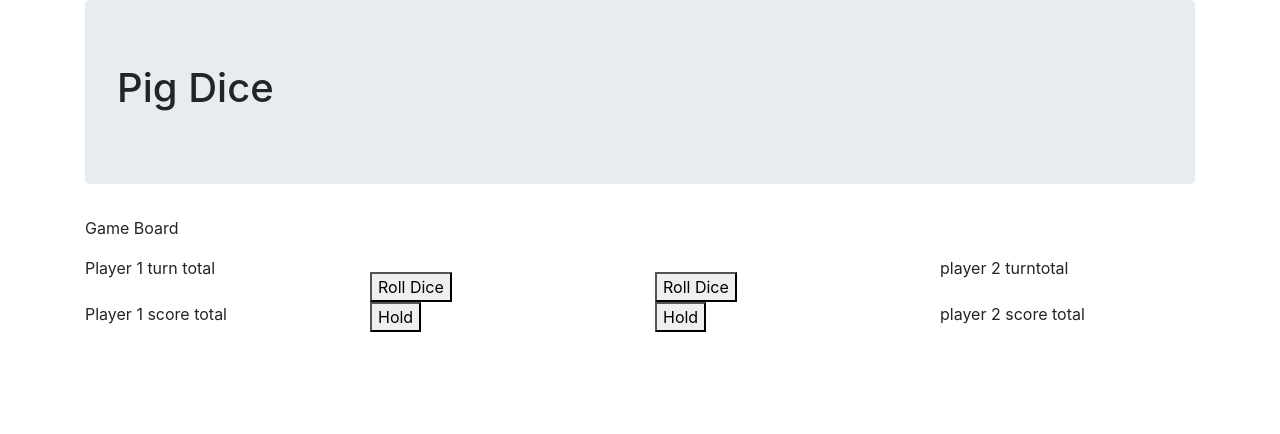
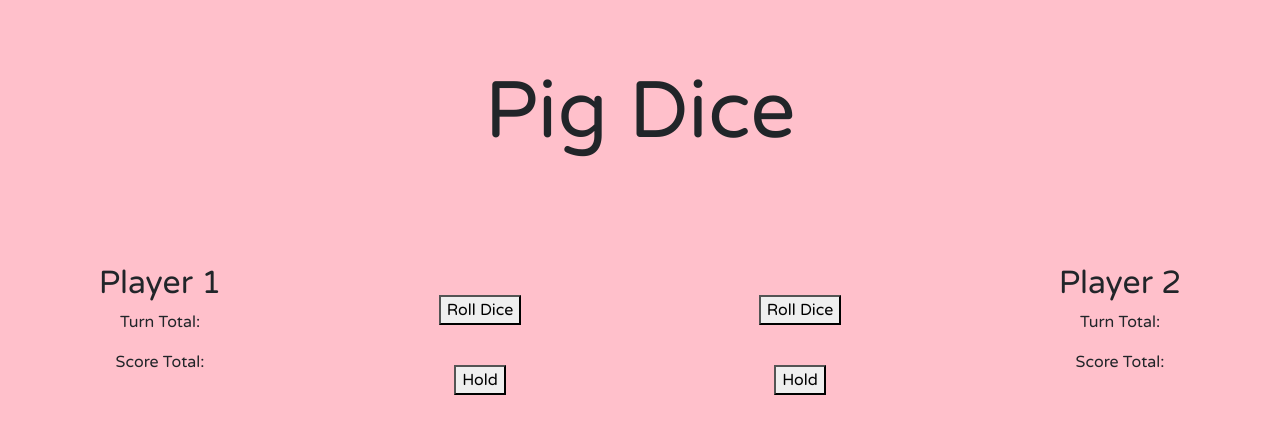
Before and after one commit to kaila-spraguemcrae/PigDice, a plain HTML site: page index.html in a window 1280 px wide. Both pictures are taken after a click on the button "Play Game!". Drawn offline with Linux system fonts and the light colour scheme.

Commit message:
add styles
Co-authored-by: Kaila Sprague McRae <kaila.sprague@icloud.com>

```diff
--- a/css/styles.css
+++ b/css/styles.css
@@ -1,3 +1,35 @@
 .game-board {
   display: none;
 }
+.container-fluid{
+  width: 100%;
+}
+
+body {
+  font-family: 'Varela Round', sans-serif;
+  text-align: center;
+  background-color: pink;
+
+}
+.jumbotron {
+  background-color: rgba(0, 0, 0, 0);
+}
+.jumbotron h1{
+  font-size: 80px;
+  text-align: center;
+}
+
+#placeholder1 {
+  font-size: 80px;
+}
+
+#placeholder2 {
+  font-size: 80px;
+}
+
+button {
+  margin: 5%;
+}
+.rules {
+  text-align: left;
+}
--- a/index.html
+++ b/index.html
@@ -4,17 +4,19 @@
 <head>
   <link href="css/bootstrap.css" rel="stylesheet" type="text/css">
   <link href="css/styles.css" rel="stylesheet" type="text/css">
+  <link href="https://fonts.googleapis.com/css2?family=Varela+Round&display=swap" rel="stylesheet">
   <script src="js/jquery-3.5.1.js"></script>
   <script src="js/scripts.js"></script>
   <title>Pig Dice</title>
 </head>
 
 <body>
-  <div class="container">
+  <div class="container-fluid">
     <div class="jumbotron">
       <h1>Pig Dice</h1>
     </div>
     <div class="intro">
+      <span class="rules">
       <ul>
         <li> Each turn, a player repeatedly rolls a die until either a 1 is rolled or the player decides to "hold"</li>
 
@@ -27,37 +29,37 @@
 
         <li>The first player to score 100 or more points wins.</li>
       </ul>
+    </span>
       <button id="button">Play Game!</button>
     </div>
     <div class="game-board">
-      <p>Game Board</p>
       <div class="row">
         <div class="col-3">
-          <p>Player 1 turn total</p>
+          <h2>Player 1</h2>
+          <p>Turn Total:</p>
           <div class="p1-turntotal">
           </div>
         </div>
         <div class="col-3">
           <p id="placeholder1">
-
           </p>
           <button id="p1-roll">Roll Dice</button>
         </div>
         <div class='col-3'>
           <p id="placeholder2">
-
           </p>
           <button id="p2-roll">Roll Dice</button>
         </div>
         <div class="col-3">
-          <p>player 2 turntotal</p>
+          <h2>Player 2</h2>
+          <p>Turn Total:</p>
           <div class="p2-turntotal">
           </div>
         </div>
       </div>
       <div class="row">
         <div class="col-3">
-          <p>Player 1 score total</p>
+          <p>Score Total:</p>
           <div class="p1-total">
           </div>
         </div>
@@ -68,7 +70,7 @@
           <button id="p2-hold">Hold</button>
         </div>
         <div class="col-3">
-          <p>player 2 score total</p>
+          <p>Score Total:</p>
           <div class="p2-total">
           </div>
         </div>
--- a/js/scripts.js
+++ b/js/scripts.js
@@ -12,7 +12,7 @@ function UserInfo(name) {
   this.turntotal = 0;
   this.total = 0;
 }
-UserInfo.prototype.diceRolls = function() {
+UserInfo.prototype.diceRolls = function () {
   this.diceRoll = 1 + Math.floor(Math.random() * 6);
 }
 
@@ -25,7 +25,7 @@ UserInfo.prototype.totals = function () {
 UserInfo.prototype.turnTotals = function () {
   if (this.diceRoll === 1) {
     this.turntotal = 0;
-    //alert (your turn is over)
+    alert("You rolled a 1! Your turn is over")
   } else if (this.diceRoll > 1) {
     this.turntotal += this.diceRoll;
   }
@@ -61,11 +61,12 @@ $(document).ready(function () {
     playerOne.totals();
     $(".p1-total").text(playerOne.total);
     $(".p1-turntotal").text(playerOne.turntotal);
+    winner(playerOne.total);
   });
 
   $("#p2-roll").click(function () {
     playerTwo.diceRolls();
-    $("#placeholder2").text(this.diceRoll);
+    $("#placeholder2").text(playerTwo.diceRoll);
     playerTwo.turnTotals();
     $(".p2-turntotal").text(playerTwo.turntotal);
   });
@@ -74,6 +75,7 @@ $(document).ready(function () {
     playerTwo.totals();
     $(".p2-total").text(playerTwo.total);
     $(".p2-turntoal").text(playerTwo.turntotal);
+    winner(playerTwo.total);
   })
 
 });
```
Also changed, not shown: README.md.
